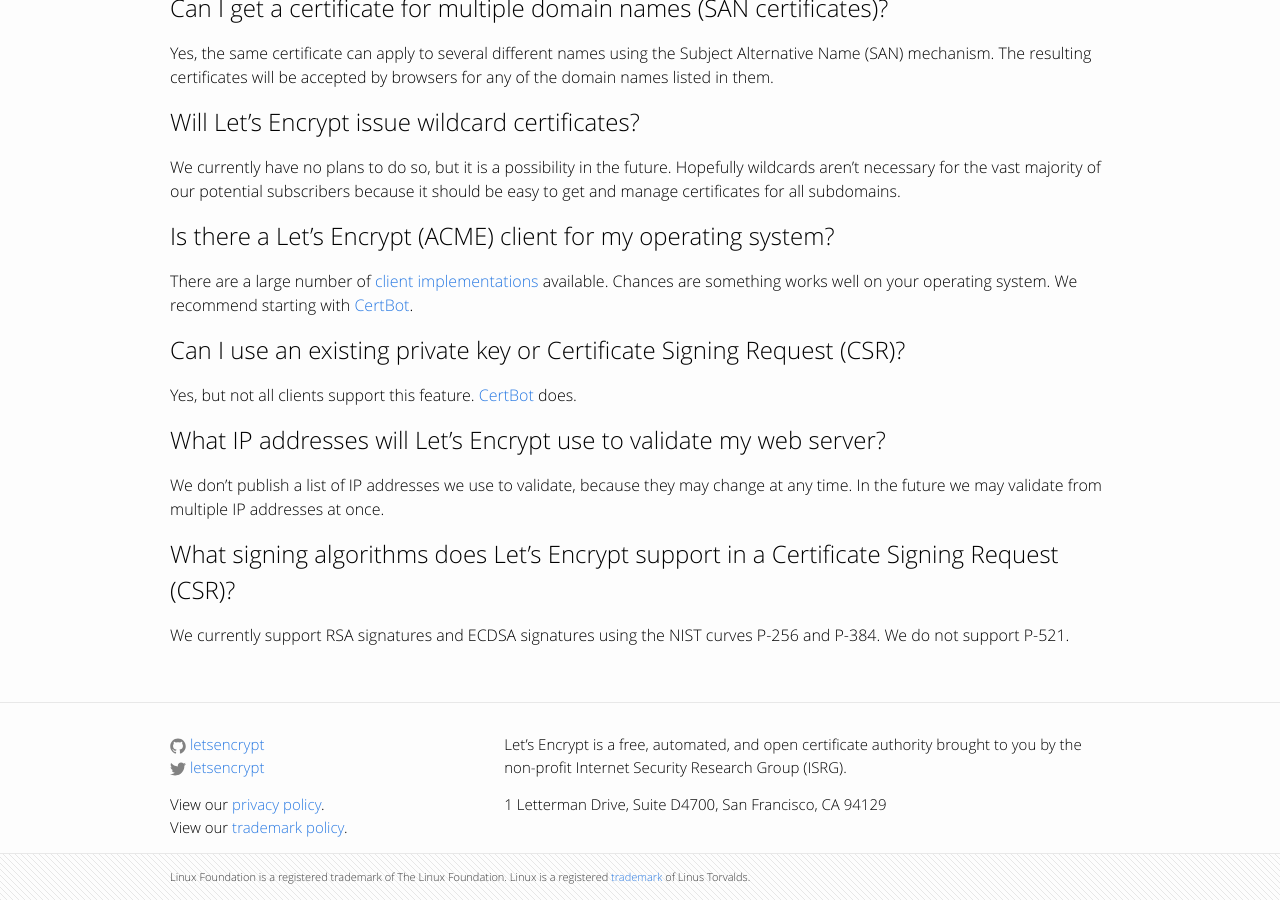
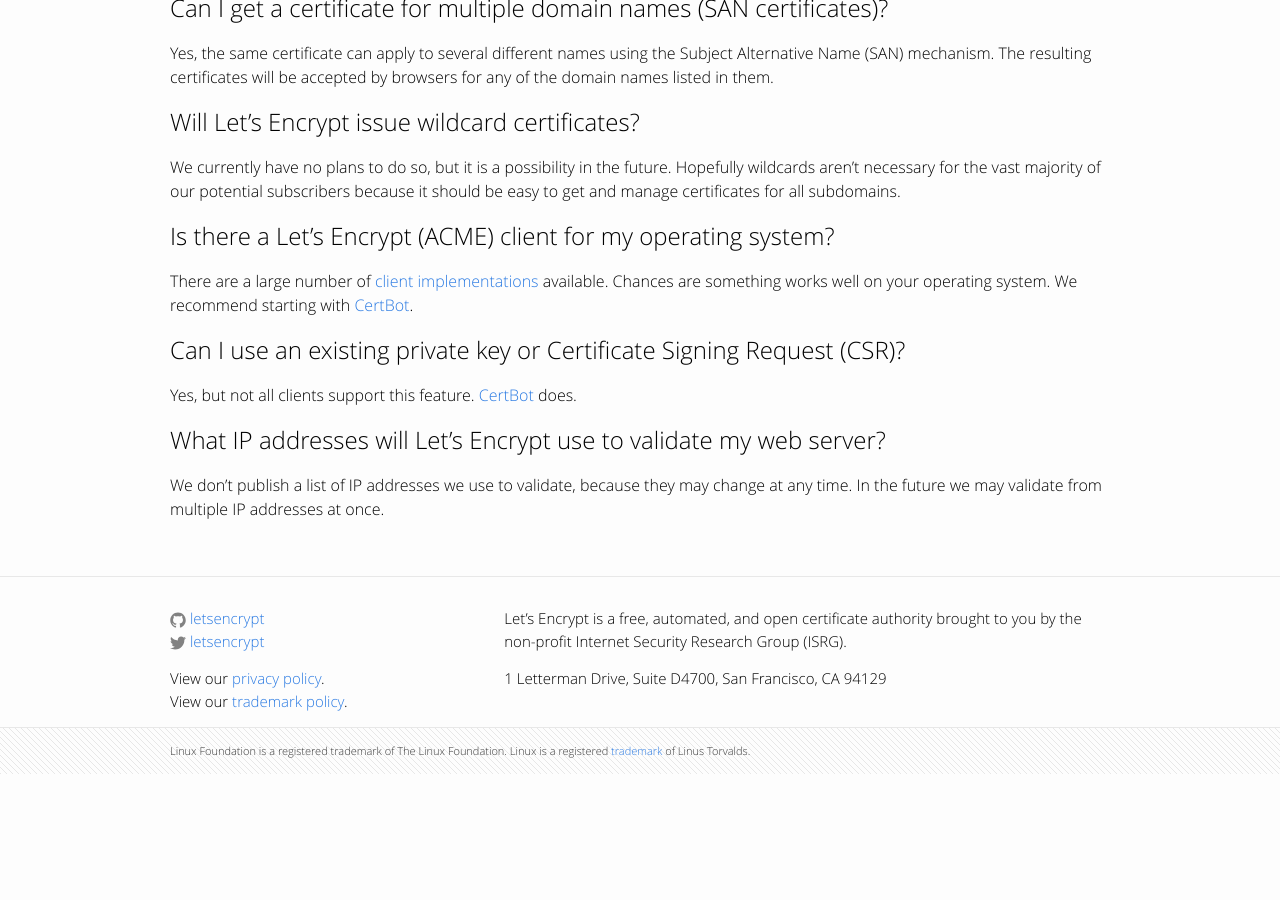
Before and after one commit to snowman1120/website, a Jekyll site: the page built from docs/faq.md, in a window 1280 px wide and 900 px high, scrolled down 1004 px. Built offline with Jekyll 4.4.1, drawn with Linux system fonts in a browser that asks for light colours; after the commit the page ends 1778 px from its top, so only the background shows below that.

Commit message:
Revert "Add a FAQ entry for CSR sigalg support."
This reverts commit 943198a180d175a5fe9445caa9c666bf63624d82.

```diff
--- a/docs/faq.md
+++ b/docs/faq.md
@@ -52,7 +52,3 @@ Yes, but not all clients support this feature. [CertBot](https://certbot.eff.org
 ## What IP addresses will Let's Encrypt use to validate my web server?
 
 We don't publish a list of IP addresses we use to validate, because they may change at any time. In the future we may validate from multiple IP addresses at once.
-
-## What signing algorithms does Let's Encrypt support in a Certificate Signing Request (CSR)?
-
-We currently support RSA signatures and ECDSA signatures using the NIST curves P-256 and P-384. We do not support P-521.
```
